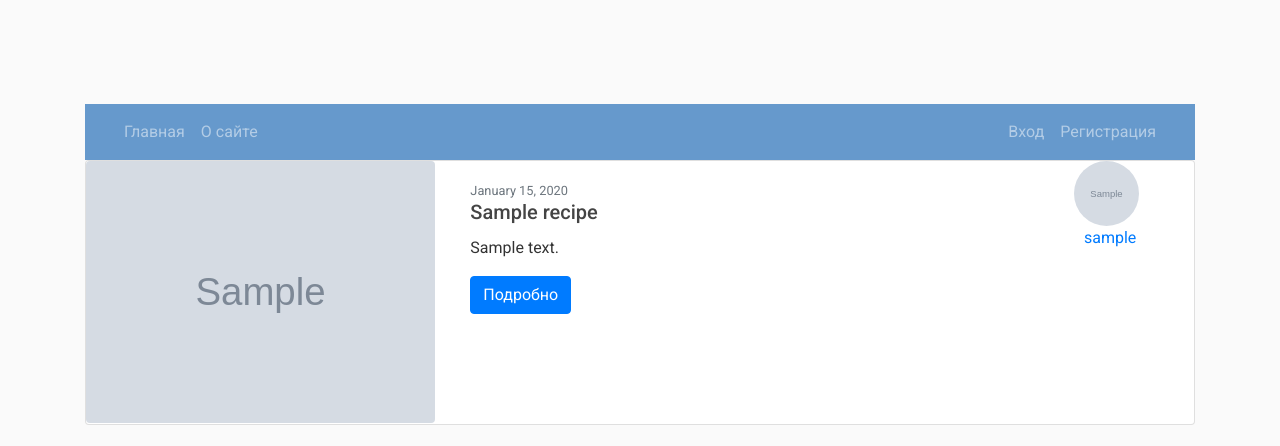
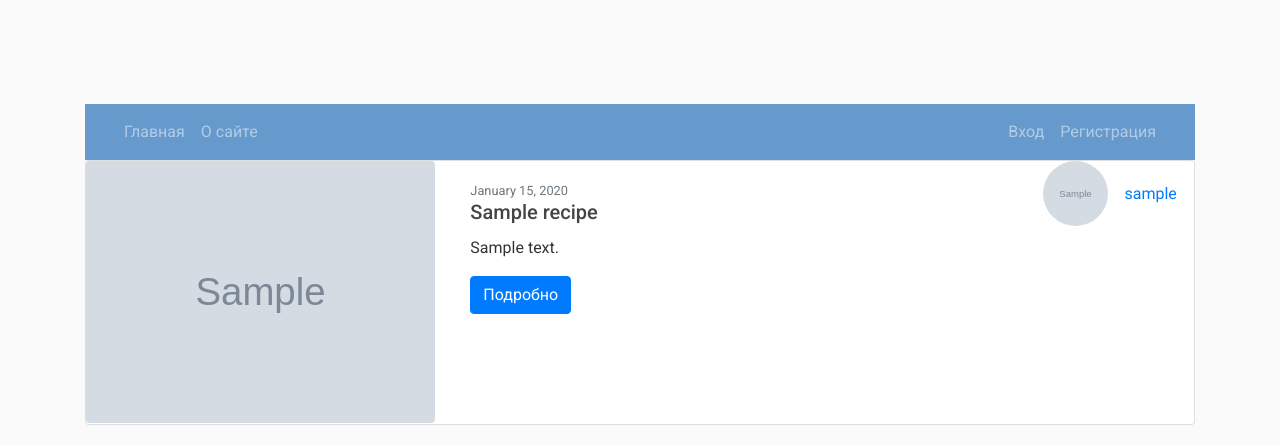
Before and after one commit to nikk-93/FinalProject, a Django app: page / in a window 1280 px wide. Shown: the top 446 px of the page. Run offline with Django 3.2, Linux system fonts and the light colour scheme; tables that the repository leaves empty hold one stand-in row (values such as "Sample post"); grey boxes marked "Sample" are stand-in pictures; some libraries are stand-ins or nearby versions.

Commit message:
final-fix12

```diff
--- a/WebCook/templates/tags/recipe_card.html
+++ b/WebCook/templates/tags/recipe_card.html
@@ -26,10 +26,13 @@
 
                     </div>
                 </div>
-                <div class="col-md-3 container text-center position-relative">
-                    <img class="rounded-circle article-img" src="{{ recipe.author.profile.image.url }}">
-                    <div>
-                        <a class="mr-2" href="{% url 'user-recipes' recipe.author.username %}">{{ recipe.author }}</a>
+                <div class="col-md-3 container text-center">
+                    <div class="d-flex justify-content-center align-items-center">
+                        <img class="rounded-circle article-img" src="{{ recipe.author.profile.image.url }}">
+                        <div class="text-center">
+                            <a class="mr-2"
+                                href="{% url 'user-recipes' recipe.author.username %}">{{ recipe.author }}</a>
+                        </div>
                     </div>
                 </div>
             </div>
```
